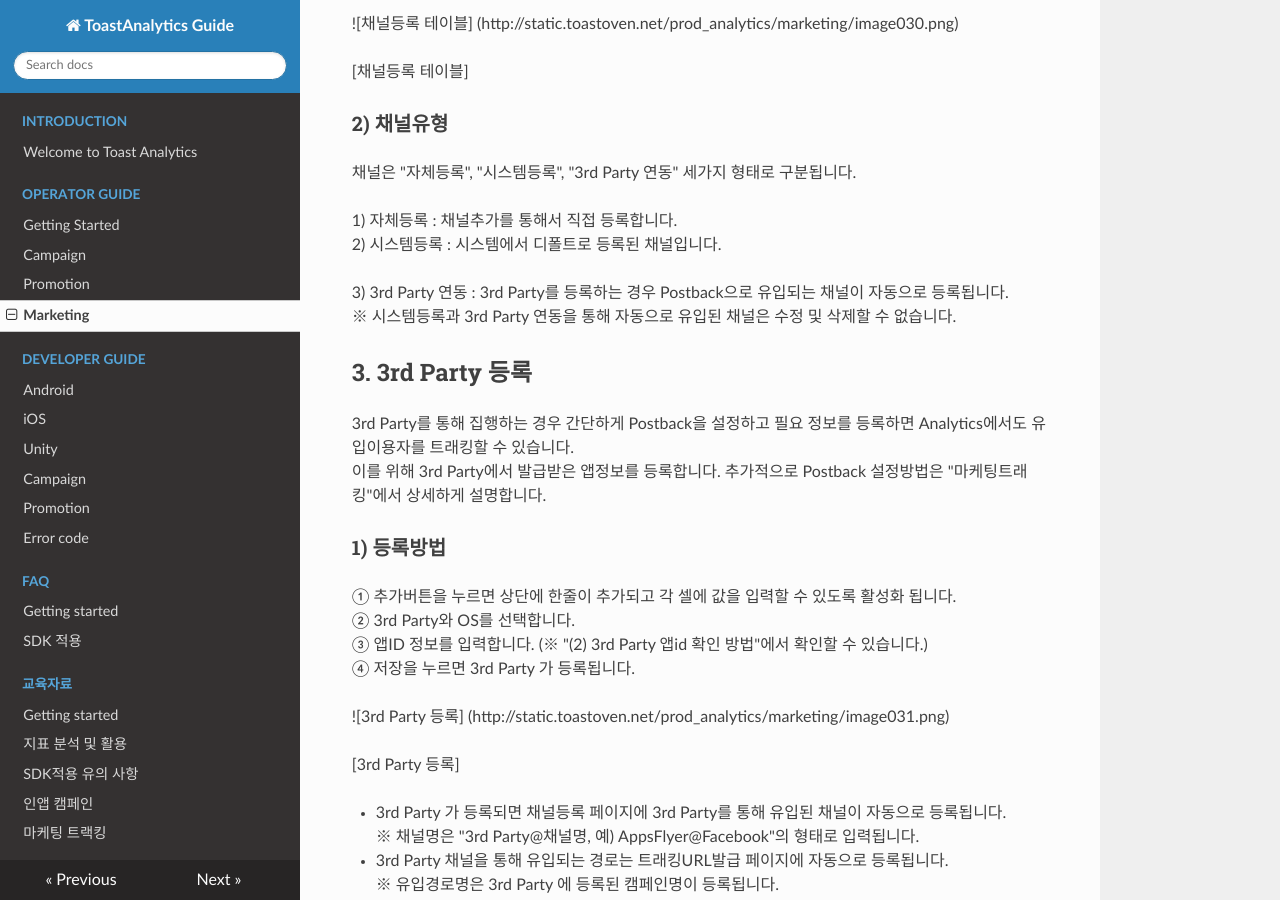
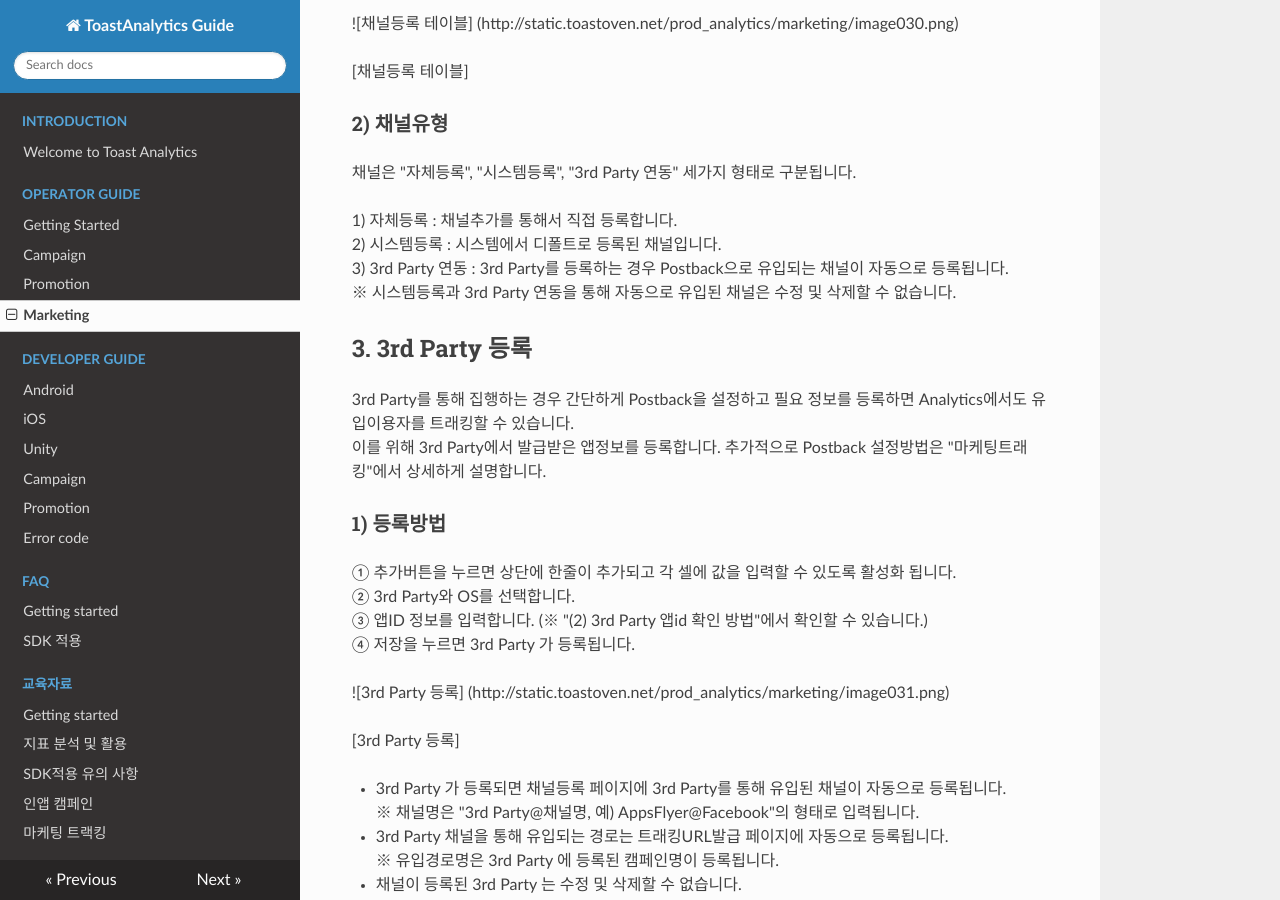
Before and after one commit to ToastAnalytics/ToastAnalytics, an MkDocs documentation site: the page built from docs/Developer/3. marketing Guide.md, in a window 1280 px wide and 900 px high, scrolled down 2908 px. Built offline with MkDocs 1.6.1, drawn with Linux system fonts in a browser that asks for light colours; nearby versions of some CDN libraries; old or Windows-style settings are respelled for this version of MkDocs.

```diff
--- a/docs/Developer/3. marketing Guide.md
+++ b/docs/Developer/3. marketing Guide.md
@@ -122,7 +122,7 @@ AOS이외의 스토어인 경우 이용자를 트래킹할 수 있는 레퍼러
 채널은 "자체등록", "시스템등록", "3rd Party 연동" 세가지 형태로 구분됩니다.
 
 1) 자체등록 : 채널추가를 통해서 직접 등록합니다. <br>
-2) 시스템등록 : 시스템에서 디폴트로 등록된 채널입니다. <br><br>
+2) 시스템등록 : 시스템에서 디폴트로 등록된 채널입니다. <br>
 3) 3rd Party 연동 : 3rd Party를 등록하는 경우 Postback으로 유입되는 채널이 자동으로 등록됩니다. <br>
 ※ 시스템등록과 3rd Party 연동을 통해 자동으로 유입된 채널은 수정 및 삭제할 수 없습니다.
 
```
